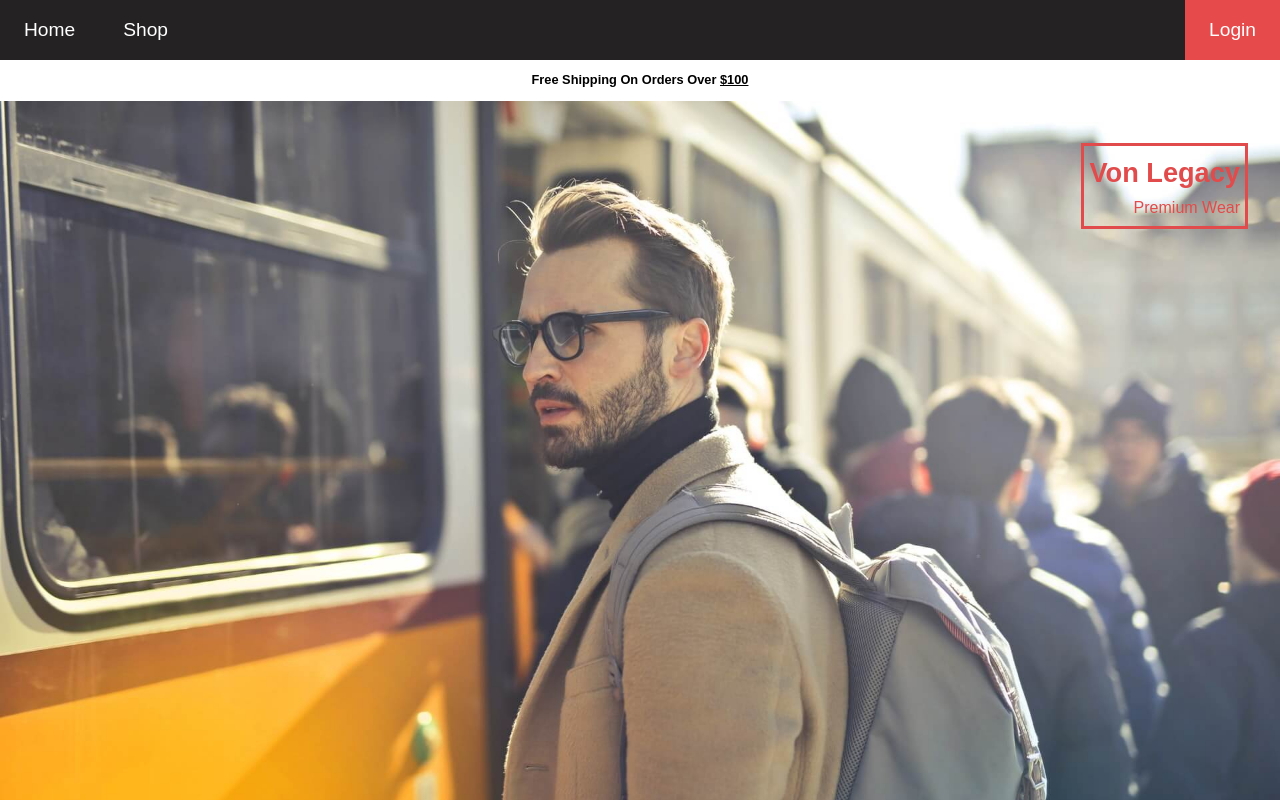
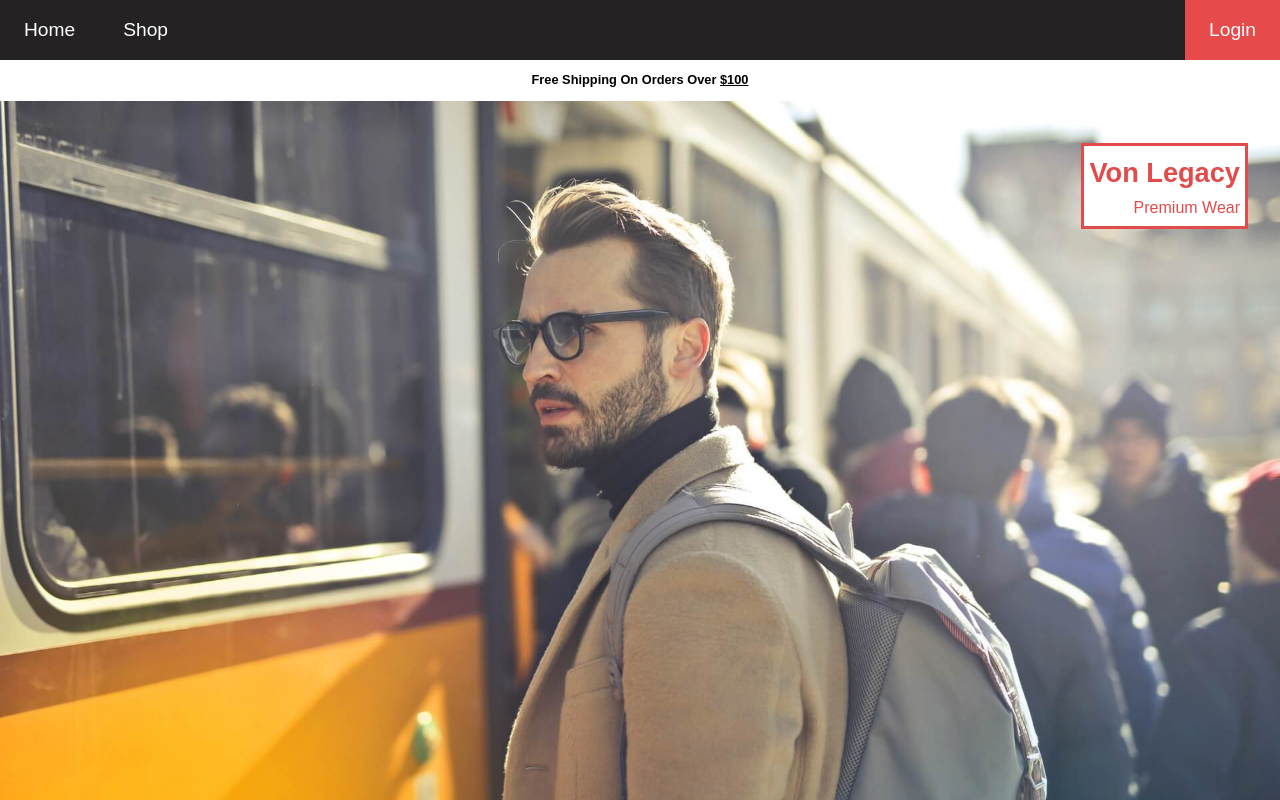
Before and after one commit to VividCoder7777/ChatFormClient, a React (Create React App) app: page / in a window 1280 px wide. Shown: the top 800 px of the page. Built offline with nearby package versions, Linux system fonts and the light colour scheme; no server answers; the HTML template or start-up script is replaced by a standard one.

Commit message:
'script'

```diff
--- a/src/components/home/home.scss
+++ b/src/components/home/home.scss
@@ -34,6 +34,8 @@ $desktop: 450px;
 			box-sizing: border-box;
 			padding: 5px;
 			border: 3px solid rgb(226, 75, 75);
+			background: white;
+			opacity: 1;
 			#company-name {
 				font-weight: bold;
 			}
```
